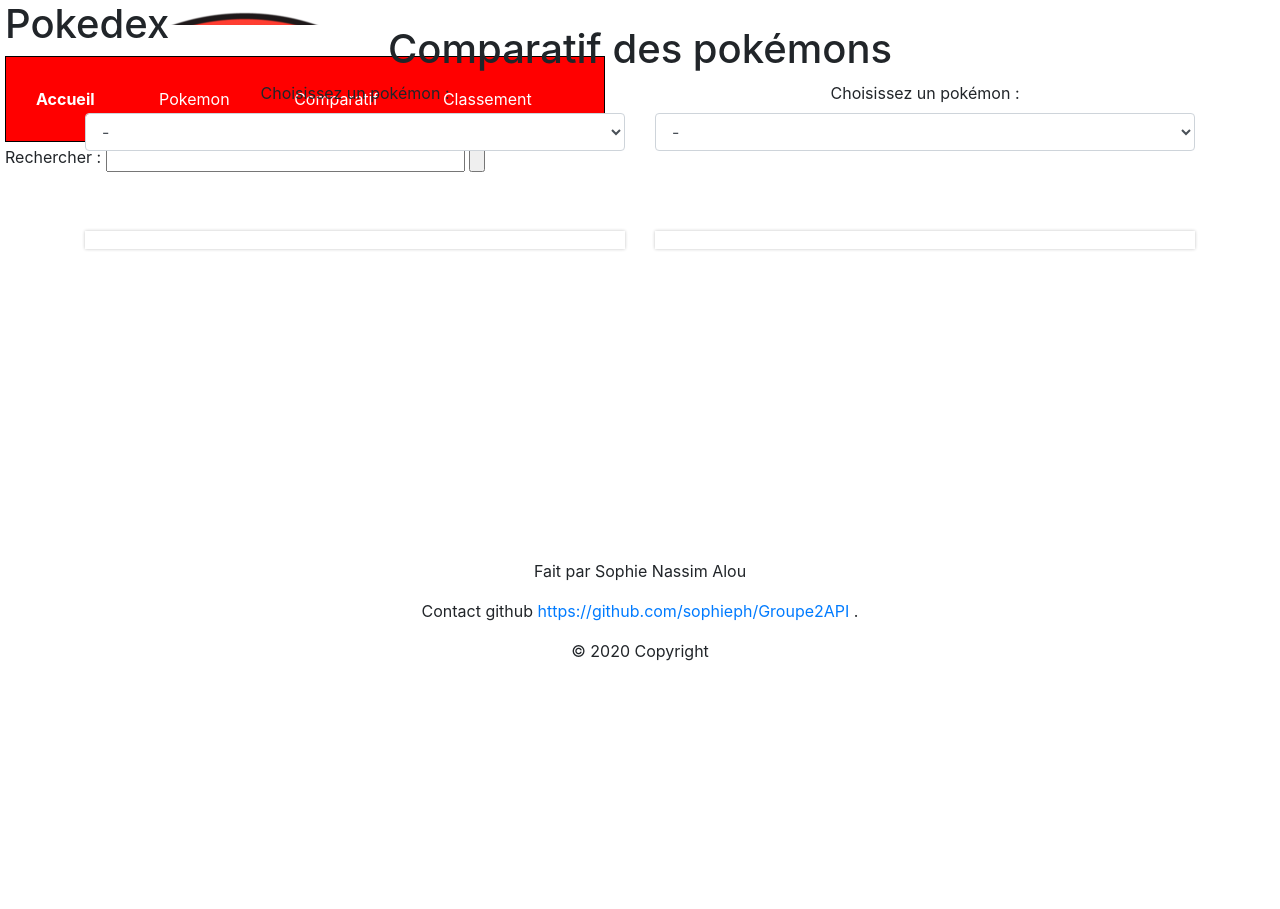
After one commit to sophieph/Groupe2API, a Flask app: page /comparatif in a window 1280 px wide. The commit adds this page. Run offline with Flask 2, Linux system fonts and the light colour scheme; data that the repository does not hold is empty; some libraries are stand-ins or nearby versions.

Commit message:
css added

```diff
--- a/main.py
+++ b/main.py
@@ -8,7 +8,7 @@
             template_folder='web/templates')
 
 @app.route('/')
-def hello():
+def mainpage():
     return render_template('index.html')
 
 #Affiche la liste des 151 premiers Pokemon
@@ -37,9 +37,6 @@
     pokemon = r_pokemon.json()
     return pokemon
 
-
-
-
 # Affiche la description du pokemon
 @app.route('/pokemon/<name>')
 def pokemon_by_name(name):
@@ -52,6 +49,37 @@
     pokemon = r_pokemon.json()
     return render_template('pokemon_description.html', pokemon=pokemon, name=name)
 
+# Affiche le comparatif entre pokémon
+@app.route('/comparatif')
+def compare_pokemon():
+    url = 'https://pokeapi.co/api/v2/pokemon/?limit=151'
+    try:
+        r_pokemon = requests.get(url)
+    except requests.exceptions.RequestException as e:
+        raise SystemExit(e)
+
+    pokemon = r_pokemon.json()
+    pokemon = pokemon['results']
+    return render_template('comparatif.html', pokemon_list=pokemon)
+
+# Affiche le classement des pokémons selon leur stat
+@app.route('/classement')
+def classement_pokemon():
+
+    return render_template('classement.html')
+
+# Fontion qui retourne le pokemon
+@app.route('/pokemon/details/<name>')
+def pokemon_details():
+    url = 'https://pokeapi.co/api/v2/pokemon/' + name
+    try:
+        r_pokemon = requests.get(url)
+    except requests.exceptions.RequestException as e:
+        raise SystemExit(e)
+
+    pokemon = r_pokemon.json()
+    return pokemon
+
 
 if __name__ == "__main__":
     app.run(debug=True)
--- a/web/static/css/style.css
+++ b/web/static/css/style.css
@@ -1,5 +1,50 @@
+.classement {
+    box-shadow: 0 0 0.2rem #c3c3c3;
+    border: solid 0.1rem transparent;
+    max-width: 80rem;
+    margin:5.0rem auto;
+    /* overflow: hidden; */
+    padding: 1.0rem 0 0 1.0rem;
+}
+
 body {
-    background-color: azure ;
+    background-color: yellow;
     font-size: 1.1em;
     font-family: Arial, Helvetica, sans-serif;
 }
+
+header .menu ul {
+    border: 1px solid black;
+    background-color: red;
+    padding:20px 0px;
+    margin: 0;
+}
+
+header .menu ul li {
+    display: inline-block;
+}
+
+header .menu ul li a {
+    display: inline-block;
+    padding: 10px 30px;
+    cursor: pointer;
+    text-decoration: none;
+    color: white;
+}
+
+header  {
+    background-image: url(img/pokeball.png);
+    background-color: transparent;
+    width: 600px;
+    height: 25px;
+    border: 0;
+    cursor: pointer;
+    vertical-align: middle;
+    margin-left: 5px;
+}
+
+footer {
+
+    padding:230px 0px;
+    text-align:center;
+}
--- a/web/static/js/image.js
+++ b/web/static/js/image.js
@@ -1,14 +1,22 @@
-console.log('ok')
 
+// Affiche le nom du pokemon lorsqu'on passe la souris dessus
+$('.pokemon').mouseover(function() {
+    let name = $(this).attr('id');
+    $('#name_pokemon').html(name);
+});
+
+// Creer une requete Ajax qui recupere le lien de l'image sur la liste des pokemon
 $('ul li').each(function(i)
 {
     name_pokemon = $(this).attr('id'); // This is your rel value
+
     $.ajax({
         url : '/pokemon/image/' + name_pokemon,
         type : "POST",
         dataType : 'json',
         success : function(data) {
-            console.log(data)
+                name = data.name
+                $('.' + name).append('<img src="' + data.sprites.front_default + '" alt="Image ' + name + '">');
         },
         error : function() {
             console.log("ERREUR")
--- /dev/null
+++ b/web/templates/comparatif.html
@@ -0,0 +1,41 @@
+{% extends "layout.html" %}
+{% block content %}
+{{ super() }}
+<h1>Comparatif des pokémons</h1>
+
+<div class="row">
+    <div class="col-6">
+            <label for="pokemon-select-1">Choisissez un pokémon :</label>
+            <select class="form-control" name="pokemon-1" id="pokemon-select-1">
+                <option value="-" selected="selected">-</option>
+                {% for pokemon in pokemon_list %}
+                <option value="{{ pokemon.name }}">{{pokemon.name}}</option>
+                {% endfor %}
+            </select>
+
+            <div class="classement">
+
+            </div>
+    </div>
+    <div class="col-6">
+
+        <label for="pokemon-select-1">Choisissez un pokémon :</label>
+        <select class="form-control" name="pokemon-2" id="pokemon-select-2">
+            <option value="-" selected="selected">-</option>
+            {% for pokemon in pokemon_list %}
+            <option value="{{ pokemon.name }}">{{pokemon.name}}</option>
+            {% endfor %}
+
+        </select>
+
+        <div class="classement">
+
+        </div>
+
+    </div>
+</div>
+
+
+<script src="/js/comparatif.js"></script>
+
+{% endblock %}
--- a/web/templates/index.html
+++ b/web/templates/index.html
@@ -1,6 +1,10 @@
 {% extends "layout.html" %}
 {% block content %}
 
-<h1>TITRE</h1>
+<h1>Pokedex</h1>
+
+<h2> Venez découvrir les différents type de pokémon </br>
+    Attrappez les tous
+</h2>
 
 {% endblock %}
--- a/web/templates/layout.html
+++ b/web/templates/layout.html
@@ -1,18 +1,50 @@
 <!DOCTYPE html>
 <html>
+
 <head>
     <link rel="stylesheet" type="text/css" href="/css/style.css">
+    <link rel="stylesheet" href="https://stackpath.bootstrapcdn.com/bootstrap/4.5.0/css/bootstrap.min.css"
+        integrity="sha384-9aIt2nRpC12Uk9gS9baDl411NQApFmC26EwAOH8WgZl5MYYxFfc+NcPb1dKGj7Sk" crossorigin="anonymous">
     <link rel="shortcut icon" href="https://pokemonbrowser.com/favicon.ico">
 </head>
 
 <body>
+
+        <header>
+            <h1>Pokedex</h1>
+            <nav class="menu">
+                <ul>
+                    <li><a href="{{ url_for('mainpage') }}"><strong>Accueil</strong></a></li>
+                    <li><a href="{{ url_for('pokemon') }}">Pokemon</a></li>
+                    <li><a href="{{ url_for('compare_pokemon') }}">Comparatif</a></li>
+                    <li><a href="{{ url_for('classement_pokemon') }}">Classement</a></li>
+
+                </ul>
+            </nav>
+
+            <form action="" method="post">
+                <a>Rechercher : </a>
+                <input type="text" name="search" size="30">
+                <input type="submit" id="loupe" value="" name="envoi">
+
+            </form>
+
+        </header>
+
+    <div class="container text-center">
         {% block content %}{% endblock %}
+    </div>
 
-        <h1>LOOOOL</h1>
+    <footer>
+        <p> Fait par Sophie Nassim Alou </p>
+        <p>Contact github <a href="https://github.com/sophieph/Groupe2API">
+                https://github.com/sophieph/Groupe2API
+            </a>.</p>
+        <p>© 2020 Copyright</p>
+    </footer>
 
     <script type="text/javascript" src="/js/jquery.min.js"></script>
     <script src="/js/image.js"></script>
-
 </body>
 
 </html>
--- a/web/templates/pokemon_description.html
+++ b/web/templates/pokemon_description.html
@@ -3,6 +3,7 @@
 
 <h1>Pokemon : {{ pokemon.name }} </h1>
 
+
 <img src="{{ pokemon.sprites.front_default}}" alt="">
 <img src="https://pokeres.bastionbot.org/images/pokemon/{{ pokemon.id }}.png" alt="">
 
```
Also changed, not shown: web/templates/classement.html (added, +20 -0 lines), web/templates/pokemon.html (+5 -5 lines), web/static/img/pokeball.png (added), web/static/js/comparatif.js (added). Lines whose indentation alone changed are shown as unchanged.
